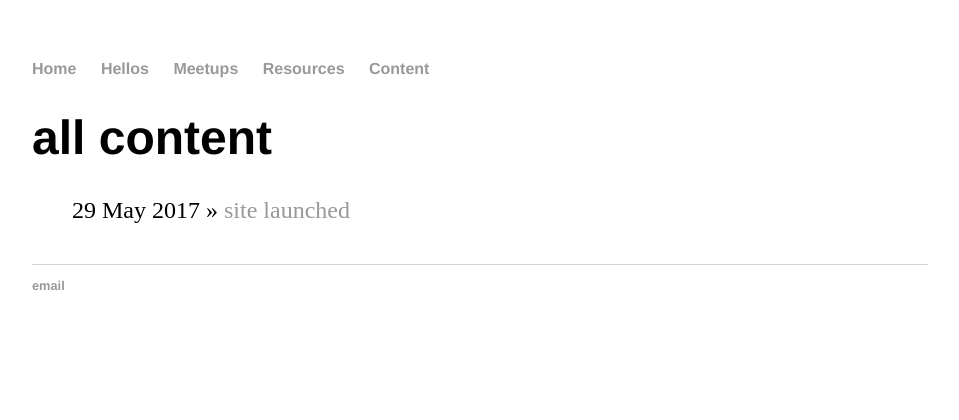
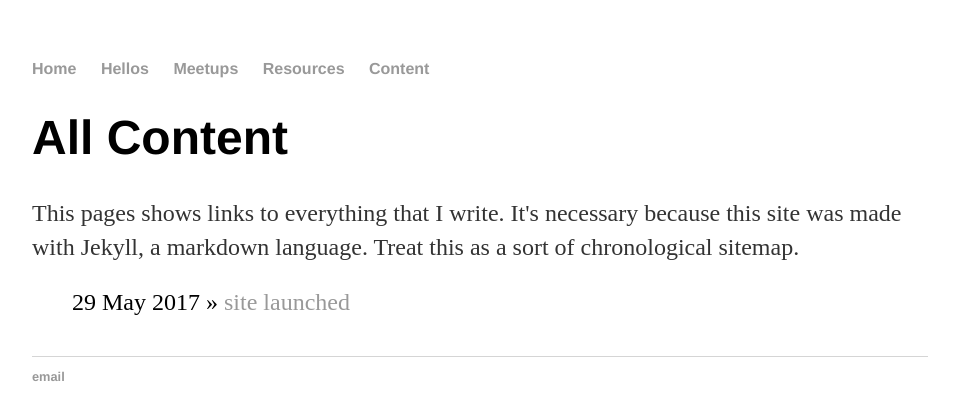
Before and after one commit to ahundredhellos/ahundredhellos.github.io, a Jekyll site: the page built from content/index.html, in a window 1280 px wide. Shown: the top 420 px of the page, without its empty margins (160-1119 px from the left). Built offline with Jekyll 4.4.1, drawn with Linux system fonts in a browser that asks for light colours.

Commit message:
Update index.html

```diff
--- a/content/index.html
+++ b/content/index.html
@@ -1,8 +1,14 @@
 ---
 layout: default
-title: all content
+title: All Content
 ---
 	<h1>{{ page.title }}</h1>
+<div>
+	<p>
+		This pages shows links to everything that I write. It's necessary because this site was made with Jekyll, a markdown
+		language. Treat this as a sort of chronological sitemap.
+	</p>
+</div>
 	<ul class="posts">
 
 	  {% for post in site.posts %}
```
